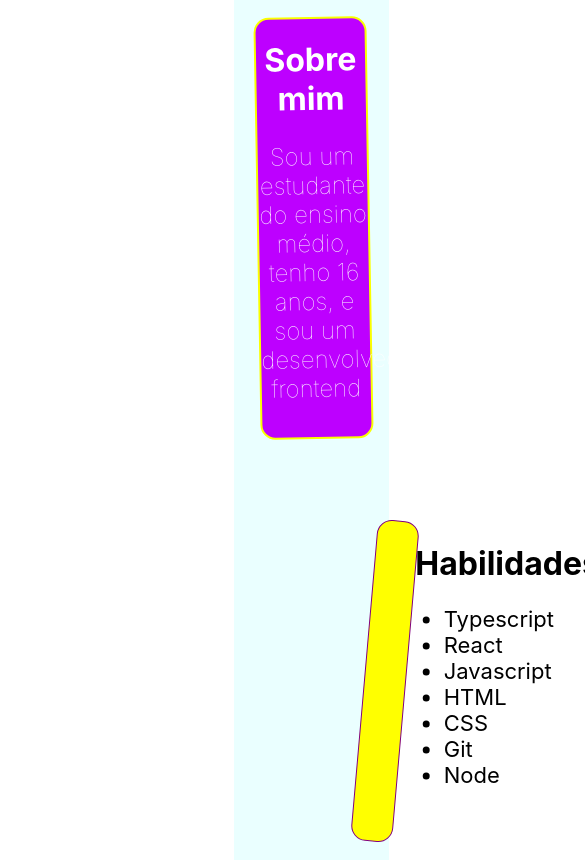
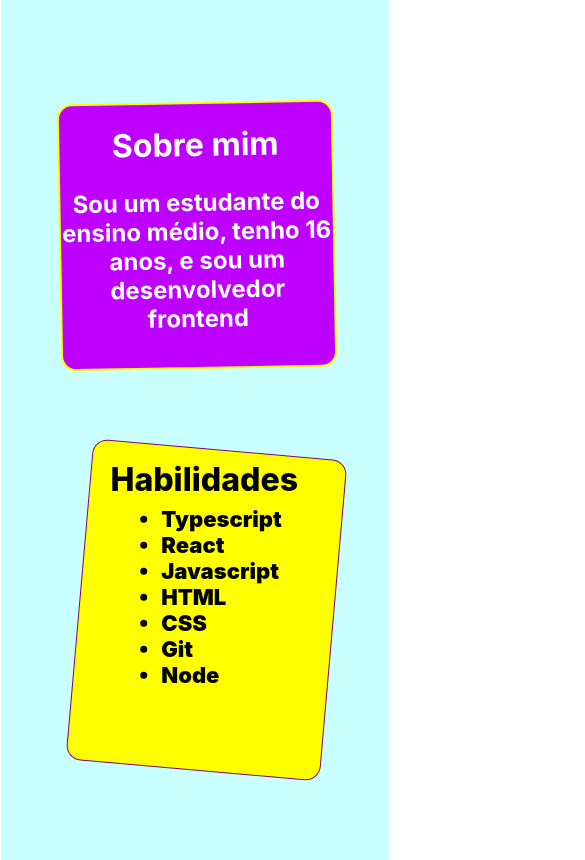
Before and after one commit to araujobrunodev/MyPortfolio, a website: page index.html in a window 390 px wide. Shown: the part 724-1584 px from the top of the page, 585 px wide, since content can reach past the window. Drawn offline with Linux system fonts and the light colour scheme.

Commit message:
adapt div ´section2´ to the smartphone screen

```diff
--- a/style/section2.css
+++ b/style/section2.css
@@ -70,3 +70,38 @@ body {
 #skills li {
     font-size: 22px;
 }
+
+@media only screen and (max-width: 412px) {
+    #section2 {
+        width: 100%;
+        height: 92%;
+        background-color: #CAFFFF;
+    }
+
+    #about_me {
+        margin-top: 27%;
+    }
+
+    #textAboutMe {
+        font-weight: bold;
+    }
+
+    #skills {
+        max-width: 55%;
+        margin-left: 20%;
+    }
+
+    #skills h1 {
+        font-weight: 800;
+        margin-left: -10%;
+        margin-top: 4%;
+    }
+
+    #skills ul,#skills li {
+        font-weight: bolder;
+    }
+
+    #skills ul {
+        margin-top: -7%;
+    }
+}
```
